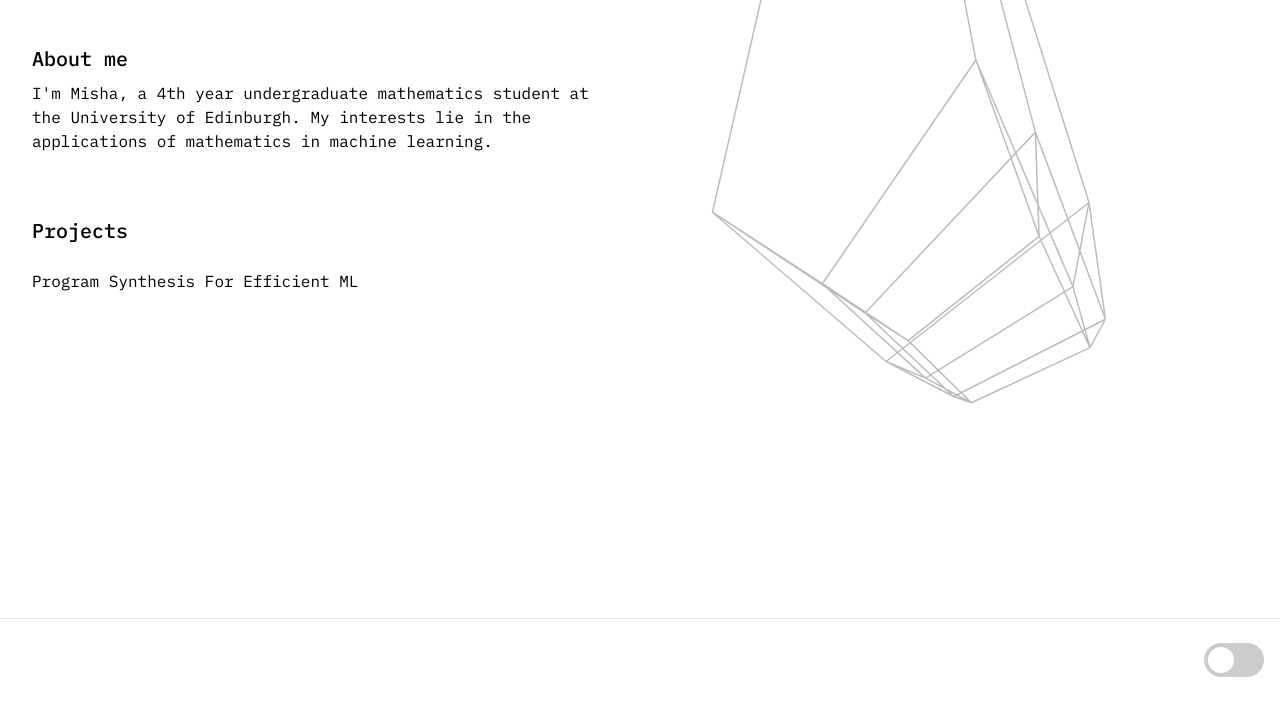
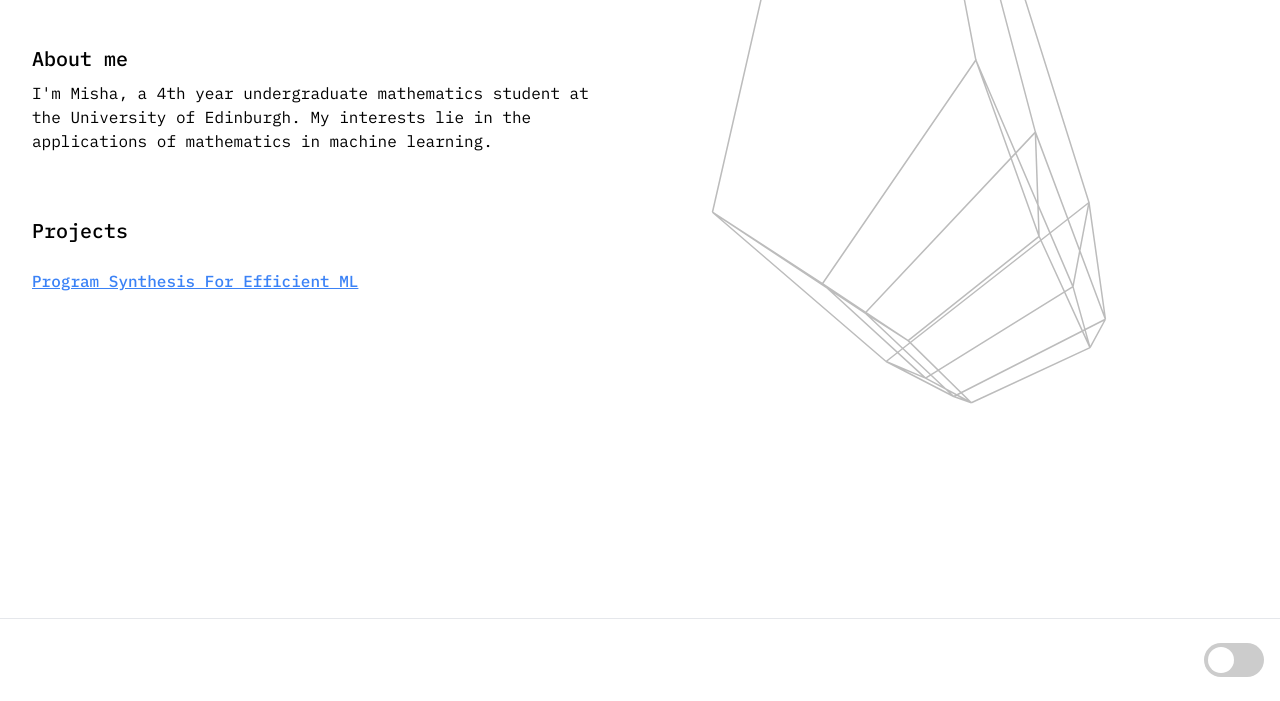
Before and after one commit to misha7b/misha7b.github.io, a plain HTML site: page index.html in a window 1280 px wide. Shown: the part 99-800 px from the top of the page. Drawn offline with nearby package versions, Linux system fonts and the light colour scheme.

Commit message:
Update index.html

```diff
--- a/index.html
+++ b/index.html
@@ -87,12 +87,13 @@
 
         /* Project link styles */
         .project-link {
-            display: inline-block;
-            position: relative;
-            /*color: #3b82f6;*/
-            text-decoration: none;
-            transition: all 0.3s ease;
-        }
+    display: inline-block;
+    position: relative;
+    color: #3b82f6; /* blue color */
+    text-decoration: underline;
+    font-weight: 500;
+    transition: all 0.3s ease;
+}
 
         .project-link:hover {
             /*color: #1d4ed8;*/
```
